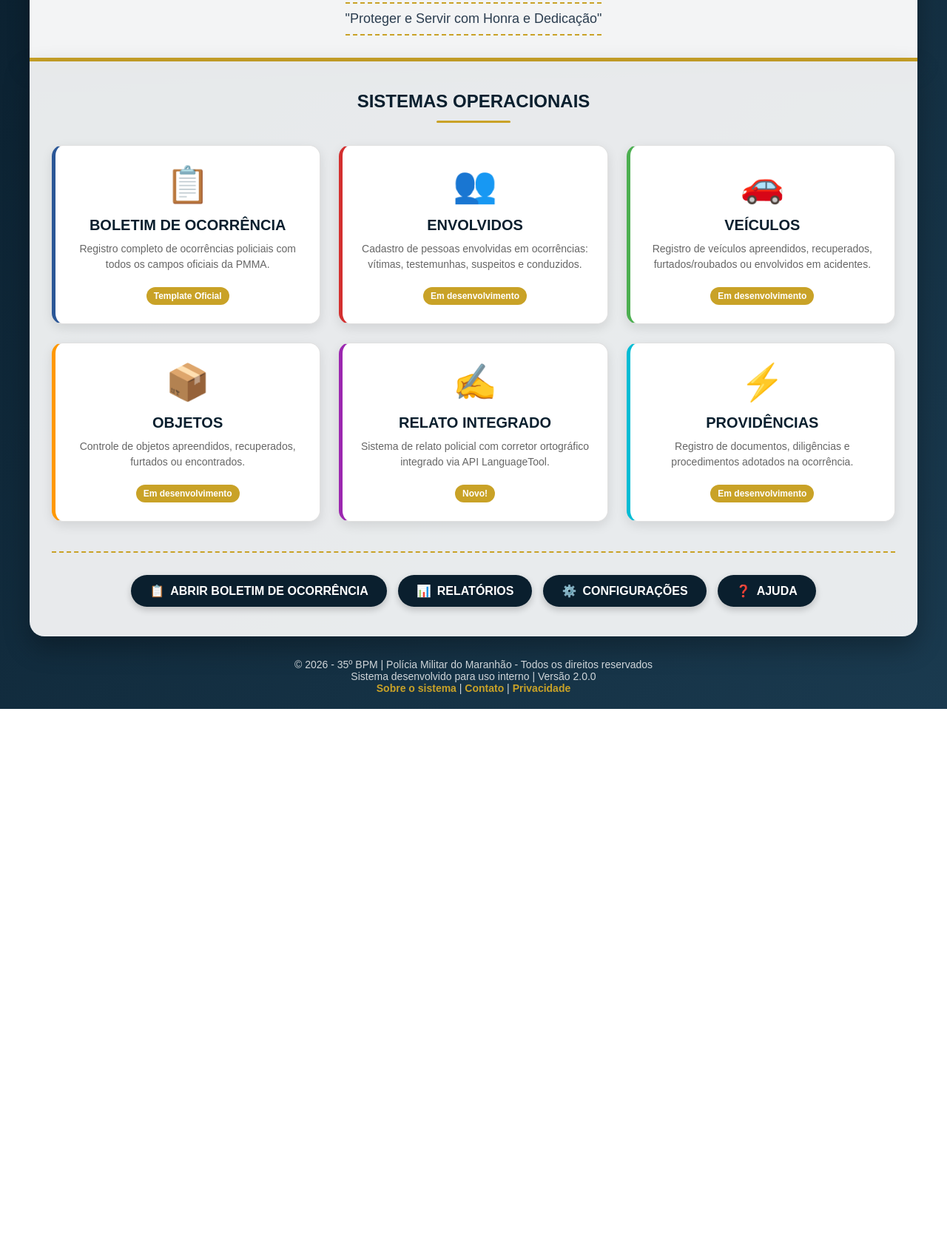
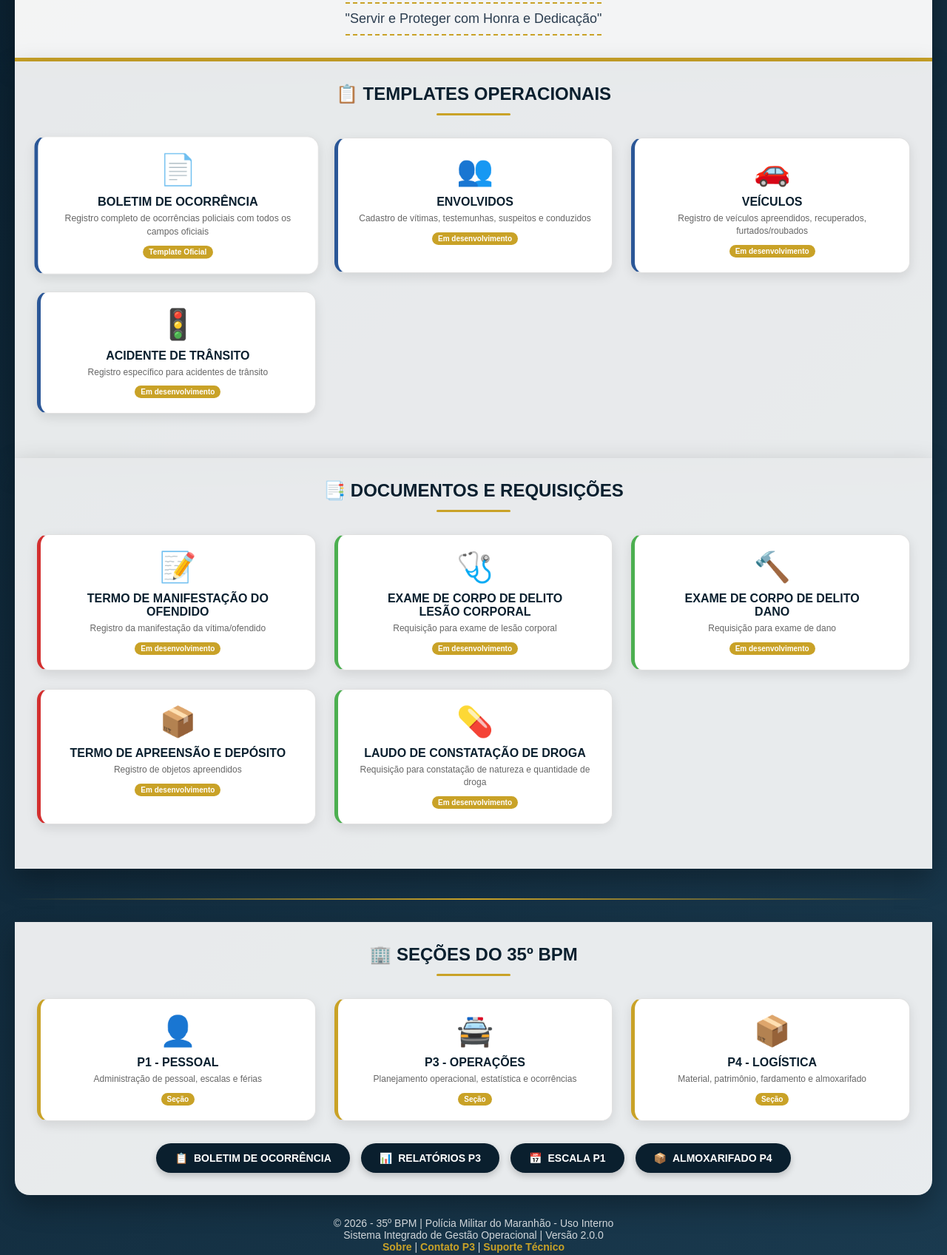
Before and after one commit to jhonataadones/pmma_templates, a plain HTML site: page index.html in a window 1280 px wide. Shown: the part 245-1941 px from the top of the page at 74% size. Before the commit the page ends 1203 px from the top, so only its background shows below. Drawn offline with Linux system fonts and the light colour scheme.

Commit message:
Add files via upload

```diff
--- a/index.html
+++ b/index.html
@@ -3,7 +3,7 @@
 <head>
     <meta charset="UTF-8">
     <meta name="viewport" content="width=device-width, initial-scale=1.0, maximum-scale=1.5, user-scalable=yes">
-    <title>PMMA - 35º BPM | Sistemas Operacionais</title>
+    <title>35º BPM - Sistema Interno</title>
     <style>
         * {
             margin: 0;
@@ -22,7 +22,7 @@
         }
 
         .container {
-            max-width: 1200px;
+            max-width: 1400px;
             width: 100%;
         }
 
@@ -68,10 +68,6 @@
             object-fit: cover;
         }
 
-        .brasao span {
-            max-width: 80px;
-        }
-
         .titulo-principal {
             color: #0a1f2e;
             font-size: 28px;
@@ -101,24 +97,25 @@
             display: inline-block;
         }
 
-        /* Cards de serviços */
-        .servicos {
+        /* Seções */
+        .secao {
             background: rgba(255, 255, 255, 0.9);
-            border-radius: 0 0 20px 20px;
-            padding: 40px 30px;
+            padding: 30px 30px;
             box-shadow: 0 15px 35px rgba(0, 0, 0, 0.3);
         }
 
-        .servicos h2 {
+        .secao-titulo {
             color: #0a1f2e;
             font-size: 24px;
             text-align: center;
             margin-bottom: 30px;
             position: relative;
             padding-bottom: 15px;
+            font-weight: 700;
+            text-transform: uppercase;
         }
 
-        .servicos h2:after {
+        .secao-titulo:after {
             content: '';
             position: absolute;
             bottom: 0;
@@ -130,17 +127,18 @@
             border-radius: 3px;
         }
 
+        /* Cards */
         .card-grid {
             display: grid;
             grid-template-columns: repeat(auto-fit, minmax(280px, 1fr));
             gap: 25px;
-            margin-bottom: 40px;
+            margin-bottom: 30px;
         }
 
         .card {
             background: white;
             border-radius: 15px;
-            padding: 25px 20px;
+            padding: 20px 20px;
             text-align: center;
             box-shadow: 0 5px 15px rgba(0, 0, 0, 0.1);
             transition: all 0.3s ease;
@@ -154,10 +152,6 @@
             transform: translateY(-10px);
             box-shadow: 0 15px 30px rgba(201, 162, 39, 0.3);
             border-color: #c9a227;
-        }
-
-        .card:active {
-            transform: translateY(-5px);
         }
 
         .card::before {
@@ -177,43 +171,48 @@
         }
 
         .card-icone {
-            font-size: 48px;
-            margin-bottom: 15px;
+            font-size: 40px;
+            margin-bottom: 10px;
             color: #0a1f2e;
         }
 
         .card-titulo {
-            font-size: 20px;
+            font-size: 16px;
             font-weight: 700;
             color: #0a1f2e;
-            margin-bottom: 10px;
+            margin-bottom: 5px;
             text-transform: uppercase;
         }
 
         .card-descricao {
-            font-size: 14px;
+            font-size: 12px;
             color: #666;
-            line-height: 1.5;
-            margin-bottom: 20px;
+            line-height: 1.4;
         }
 
         .card-badge {
             background: #c9a227;
             color: white;
-            padding: 5px 10px;
+            padding: 3px 8px;
             border-radius: 20px;
-            font-size: 12px;
+            font-size: 10px;
             font-weight: bold;
             display: inline-block;
+            margin-top: 10px;
         }
 
-        /* Cards específicos com cores diferentes */
-        .card-bo { border-left: 5px solid #2b5797; }
-        .card-envolvido { border-left: 5px solid #d32f2f; }
-        .card-veiculo { border-left: 5px solid #4caf50; }
-        .card-objeto { border-left: 5px solid #ff9800; }
-        .card-relato { border-left: 5px solid #9c27b0; }
-        .card-providencias { border-left: 5px solid #00bcd4; }
+        /* Cores específicas por categoria */
+        .card-template { border-left: 5px solid #2b5797; }
+        .card-documento { border-left: 5px solid #d32f2f; }
+        .card-exame { border-left: 5px solid #4caf50; }
+        .card-secao { border-left: 5px solid #c9a227; }
+
+        /* Linha divisória */
+        .divisoria {
+            height: 2px;
+            background: linear-gradient(to right, transparent, #c9a227, transparent);
+            margin: 40px 0 30px 0;
+        }
 
         /* Botões de acesso rápido */
         .acesso-rapido {
@@ -222,8 +221,6 @@
             justify-content: center;
             gap: 15px;
             margin-top: 30px;
-            padding-top: 30px;
-            border-top: 2px dashed #c9a227;
         }
 
         .btn-acesso {
@@ -232,7 +229,7 @@
             border: none;
             padding: 12px 25px;
             border-radius: 50px;
-            font-size: 16px;
+            font-size: 14px;
             font-weight: 600;
             cursor: pointer;
             transition: all 0.3s;
@@ -245,10 +242,6 @@
         .btn-acesso:hover {
             background: #c9a227;
             transform: scale(1.05);
-        }
-
-        .btn-acesso i {
-            font-size: 20px;
         }
 
         /* Rodapé */
@@ -269,7 +262,7 @@
             text-decoration: underline;
         }
 
-        /* Modal de aviso (opcional) */
+        /* Modal */
         .modal {
             display: none;
             position: fixed;
@@ -323,13 +316,8 @@
             color: white;
         }
 
-        .modal-btn.cancel {
-            background: #f44336;
-            color: white;
-        }
-
-        .modal-btn:hover {
-            transform: scale(1.05);
+        .modal-btn.confirm:hover {
+            background: #45a049;
         }
 
         /* Responsivo */
@@ -356,7 +344,7 @@
         /* Animações */
         @keyframes pulse {
             0% { transform: scale(1); }
-            50% { transform: scale(1.05); }
+            50% { transform: scale(1.02); }
             100% { transform: scale(1); }
         }
 
@@ -367,16 +355,14 @@
 </head>
 <body>
     <div class="container">
-        <!-- Header Principal -->
+        <!-- Header -->
         <div class="header">
             <div class="brasao-container">
                 <div class="brasao">
-                    <!-- Logo da PMMA (brasao.png) -->
                     <img src="brasao.png" alt="Brasão PMMA" onerror="this.style.display='none'; this.nextElementSibling.style.display='flex';">
                     <span style="display: none;">PMMA</span>
                 </div>
                 <div class="brasao">
-                    <!-- Logo do 35º BPM (brasao35bpm.png) -->
                     <img src="brasao35bpm.png" alt="Brasão 35º BPM" onerror="this.style.display='none'; this.nextElementSibling.style.display='flex';">
                     <span style="display: none;">35º BPM</span>
                 </div>
@@ -384,109 +370,192 @@
             <h1 class="titulo-principal">PMMA – PATRIMÔNIO DOS MARANHENSES</h1>
             <h2 class="subtitulo">35º BPM – O GUARDIÃO DO MÉDIO SERTÃO</h2>
             <div class="lema">
-                "Proteger e Servir com Honra e Dedicação"
+                "Servir e Proteger com Honra e Dedicação"
             </div>
         </div>
 
-        <!-- Área de Serviços -->
-        <div class="servicos">
-            <h2>SISTEMAS OPERACIONAIS</h2>
+        <!-- Área 1: TEMPLATES OPERACIONAIS -->
+        <div class="secao" style="border-radius: 0;">
+            <h2 class="secao-titulo">📋 TEMPLATES OPERACIONAIS</h2>
 
             <div class="card-grid">
-                <!-- Card Boletim de Ocorrência -->
-                <div class="card card-bo" onclick="abrirTemplate('bo')">
-                    <div class="card-icone">📋</div>
-                    <h3 class="card-titulo">BOLETIM DE OCORRÊNCIA</h3>
-                    <p class="card-descricao">Registro completo de ocorrências policiais com todos os campos oficiais da PMMA.</p>
+                <!-- Boletim de Ocorrência -->
+                <div class="card card-template" onclick="abrirTemplate('bo')">
+                    <div class="card-icone">📄</div>
+                    <div class="card-titulo">BOLETIM DE OCORRÊNCIA</div>
+                    <div class="card-descricao">Registro completo de ocorrências policiais com todos os campos oficiais</div>
                     <span class="card-badge">Template Oficial</span>
                 </div>
 
-                <!-- Card Envolvidos -->
-                <div class="card card-envolvido" onclick="abrirTemplate('envolvidos')">
+                <!-- Envolvidos -->
+                <div class="card card-template" onclick="abrirTemplate('envolvidos')">
                     <div class="card-icone">👥</div>
-                    <h3 class="card-titulo">ENVOLVIDOS</h3>
-                    <p class="card-descricao">Cadastro de pessoas envolvidas em ocorrências: vítimas, testemunhas, suspeitos e conduzidos.</p>
+                    <div class="card-titulo">ENVOLVIDOS</div>
+                    <div class="card-descricao">Cadastro de vítimas, testemunhas, suspeitos e conduzidos</div>
                     <span class="card-badge">Em desenvolvimento</span>
                 </div>
 
-                <!-- Card Veículos -->
-                <div class="card card-veiculo" onclick="abrirTemplate('veiculos')">
+                <!-- Veículos -->
+                <div class="card card-template" onclick="abrirTemplate('veiculos')">
                     <div class="card-icone">🚗</div>
-                    <h3 class="card-titulo">VEÍCULOS</h3>
-                    <p class="card-descricao">Registro de veículos apreendidos, recuperados, furtados/roubados ou envolvidos em acidentes.</p>
+                    <div class="card-titulo">VEÍCULOS</div>
+                    <div class="card-descricao">Registro de veículos apreendidos, recuperados, furtados/roubados</div>
                     <span class="card-badge">Em desenvolvimento</span>
                 </div>
 
-                <!-- Card Objetos -->
-                <div class="card card-objeto" onclick="abrirTemplate('objetos')">
-                    <div class="card-icone">📦</div>
-                    <h3 class="card-titulo">OBJETOS</h3>
-                    <p class="card-descricao">Controle de objetos apreendidos, recuperados, furtados ou encontrados.</p>
+                <!-- Acidente de Trânsito -->
+                <div class="card card-template" onclick="abrirTemplate('acidente')">
+                    <div class="card-icone">🚦</div>
+                    <div class="card-titulo">ACIDENTE DE TRÂNSITO</div>
+                    <div class="card-descricao">Registro específico para acidentes de trânsito</div>
+                    <span class="card-badge">Em desenvolvimento</span>
+                </div>
+            </div>
+        </div>
+
+        <!-- Área 2: DOCUMENTOS E REQUISIÇÕES -->
+        <div class="secao">
+            <h2 class="secao-titulo">📑 DOCUMENTOS E REQUISIÇÕES</h2>
+
+            <div class="card-grid">
+                <!-- Termo de Manifestação do Ofendido -->
+                <div class="card card-documento" onclick="abrirTemplate('termo-manifestacao')">
+                    <div class="card-icone">📝</div>
+                    <div class="card-titulo">TERMO DE MANIFESTAÇÃO DO OFENDIDO</div>
+                    <div class="card-descricao">Registro da manifestação da vítima/ofendido</div>
                     <span class="card-badge">Em desenvolvimento</span>
                 </div>
 
-                <!-- Card Relato Integrado -->
-                <div class="card card-relato" onclick="abrirTemplate('relato')">
-                    <div class="card-icone">✍️</div>
-                    <h3 class="card-titulo">RELATO INTEGRADO</h3>
-                    <p class="card-descricao">Sistema de relato policial com corretor ortográfico integrado via API LanguageTool.</p>
-                    <span class="card-badge">Novo!</span>
+                <!-- Exame de Corpo de Delito - Lesão Corporal -->
+                <div class="card card-exame" onclick="abrirTemplate('exame-lesao')">
+                    <div class="card-icone">🩺</div>
+                    <div class="card-titulo">EXAME DE CORPO DE DELITO<br>LESÃO CORPORAL</div>
+                    <div class="card-descricao">Requisição para exame de lesão corporal</div>
+                    <span class="card-badge">Em desenvolvimento</span>
                 </div>
 
-                <!-- Card Providências -->
-                <div class="card card-providencias" onclick="abrirTemplate('providencias')">
-                    <div class="card-icone">⚡</div>
-                    <h3 class="card-titulo">PROVIDÊNCIAS</h3>
-                    <p class="card-descricao">Registro de documentos, diligências e procedimentos adotados na ocorrência.</p>
+                <!-- Exame de Corpo de Delito - Dano -->
+                <div class="card card-exame" onclick="abrirTemplate('exame-dano')">
+                    <div class="card-icone">🔨</div>
+                    <div class="card-titulo">EXAME DE CORPO DE DELITO<br>DANO</div>
+                    <div class="card-descricao">Requisição para exame de dano</div>
+                    <span class="card-badge">Em desenvolvimento</span>
+                </div>
+
+                <!-- Termo de Apreensão e Depósito -->
+                <div class="card card-documento" onclick="abrirTemplate('apreensão')">
+                    <div class="card-icone">📦</div>
+                    <div class="card-titulo">TERMO DE APREENSÃO E DEPÓSITO</div>
+                    <div class="card-descricao">Registro de objetos apreendidos</div>
+                    <span class="card-badge">Em desenvolvimento</span>
+                </div>
+
+                <!-- Requisição de Laudo de Constatação de Droga -->
+                <div class="card card-exame" onclick="abrirTemplate('laudo-droga')">
+                    <div class="card-icone">💊</div>
+                    <div class="card-titulo">LAUDO DE CONSTATAÇÃO DE DROGA</div>
+                    <div class="card-descricao">Requisição para constatação de natureza e quantidade de droga</div>
                     <span class="card-badge">Em desenvolvimento</span>
                 </div>
             </div>
+        </div>
 
-            <!-- Acesso Rápido -->
+        <!-- Divisória -->
+        <div class="divisoria"></div>
+
+        <!-- Área 3: SEÇÕES DO BPM -->
+        <div class="secao" style="border-radius: 0 0 20px 20px;">
+            <h2 class="secao-titulo">🏢 SEÇÕES DO 35º BPM</h2>
+
+            <div class="card-grid">
+                <!-- P1 - Pessoal -->
+                <div class="card card-secao" onclick="abrirSecao('p1')">
+                    <div class="card-icone">👤</div>
+                    <div class="card-titulo">P1 - PESSOAL</div>
+                    <div class="card-descricao">Administração de pessoal, escalas e férias</div>
+                    <span class="card-badge">Seção</span>
+                </div>
+
+                <!-- P3 - Operações -->
+                <div class="card card-secao" onclick="abrirSecao('p3')">
+                    <div class="card-icone">🚔</div>
+                    <div class="card-titulo">P3 - OPERAÇÕES</div>
+                    <div class="card-descricao">Planejamento operacional, estatística e ocorrências</div>
+                    <span class="card-badge">Seção</span>
+                </div>
+
+                <!-- P4 - Logística -->
+                <div class="card card-secao" onclick="abrirSecao('p4')">
+                    <div class="card-icone">📦</div>
+                    <div class="card-titulo">P4 - LOGÍSTICA</div>
+                    <div class="card-descricao">Material, patrimônio, fardamento e almoxarifado</div>
+                    <span class="card-badge">Seção</span>
+                </div>
+            </div>
+
+            <!-- Acesso Rápido Interno -->
             <div class="acesso-rapido">
                 <button class="btn-acesso" onclick="abrirTemplate('bo')">
-                    <span>📋</span> ABRIR BOLETIM DE OCORRÊNCIA
+                    <span>📋</span> BOLETIM DE OCORRÊNCIA
                 </button>
                 <button class="btn-acesso" onclick="mostrarAviso()">
-                    <span>📊</span> RELATÓRIOS
+                    <span>📊</span> RELATÓRIOS P3
                 </button>
                 <button class="btn-acesso" onclick="mostrarAviso()">
-                    <span>⚙️</span> CONFIGURAÇÕES
+                    <span>📅</span> ESCALA P1
                 </button>
                 <button class="btn-acesso" onclick="mostrarAviso()">
-                    <span>❓</span> AJUDA
+                    <span>📦</span> ALMOXARIFADO P4
                 </button>
             </div>
         </div>
 
         <!-- Rodapé -->
         <div class="footer">
-            <p>© 2026 - 35º BPM | Polícia Militar do Maranhão - Todos os direitos reservados</p>
-            <p>Sistema desenvolvido para uso interno | Versão 2.0.0</p>
-            <p><a href="#" onclick="mostrarInfo()">Sobre o sistema</a> | <a href="#" onclick="mostrarAviso()">Contato</a> | <a href="#" onclick="mostrarAviso()">Privacidade</a></p>
+            <p>© 2026 - 35º BPM | Polícia Militar do Maranhão - Uso Interno</p>
+            <p>Sistema Integrado de Gestão Operacional | Versão 2.0.0</p>
+            <p>
+                <a href="#" onclick="mostrarInfo()">Sobre</a> |
+                <a href="#" onclick="mostrarContato()">Contato P3</a> |
+                <a href="#" onclick="mostrarAviso()">Suporte Técnico</a>
+            </p>
         </div>
     </div>
 
-    <!-- Modal de aviso (para funcionalidades em desenvolvimento) -->
+    <!-- Modal de aviso -->
     <div id="modal-aviso" class="modal">
         <div class="modal-content">
             <h3>🔧 EM DESENVOLVIMENTO</h3>
-            <p>Esta funcionalidade está sendo implementada e estará disponível em breve. Por favor, utilize o Boletim de Ocorrência disponível.</p>
+            <p>Esta funcionalidade está sendo implementada e estará disponível em breve para os policiais do 35º BPM.</p>
+            <p>Para utilizar o Boletim de Ocorrência, clique no card correspondente.</p>
             <div class="modal-buttons">
                 <button class="modal-btn confirm" onclick="fecharModal()">OK</button>
             </div>
         </div>
     </div>
 
-    <!-- Modal de informações do sistema -->
+    <!-- Modal de informações -->
     <div id="modal-info" class="modal">
         <div class="modal-content">
-            <h3>ℹ️ SOBRE O SISTEMA</h3>
-            <p><strong>Sistema de Registro de Ocorrências PMMA</strong></p>
+            <h3>ℹ️ SISTEMA INTERNO 35º BPM</h3>
+            <p><strong>Sistema de Gestão Operacional</strong></p>
             <p>Versão: 2.0.0</p>
-            <p>Desenvolvido para o 35º BPM - O Guardião do Médio Sertão</p>
-            <p>Funcionalidades: Template de BO, corretor ortográfico, exportação PDF/Word</p>
-            <p>Em parceria com o Patrimônio dos Maranhenses</p>
+            <p>Desenvolvido para uso exclusivo dos policiais militares lotados no 35º BPM - O Guardião do Médio Sertão</p>
+            <p>Em caso de problemas, contatar a P3 ou o Suporte Técnico</p>
+            <div class="modal-buttons">
+                <button class="modal-btn confirm" onclick="fecharModal()">FECHAR</button>
+            </div>
+        </div>
+    </div>
+
+    <!-- Modal de contato -->
+    <div id="modal-contato" class="modal">
+        <div class="modal-content">
+            <h3>📞 CONTATOS INTERNOS</h3>
+            <p><strong>P3 - Operações:</strong> Ramal 123</p>
+            <p><strong>P1 - Pessoal:</strong> Ramal 124</p>
+            <p><strong>P4 - Logística:</strong> Ramal 125</p>
+            <p><strong>Suporte Técnico:</strong> suporte.35bpm@pm.ma.gov.br</p>
             <div class="modal-buttons">
                 <button class="modal-btn confirm" onclick="fecharModal()">FECHAR</button>
             </div>
@@ -494,24 +563,36 @@
     </div>
 
     <script>
-        // Funções de navegação
+        // Funções de navegação para templates
         function abrirTemplate(tipo) {
             if (tipo === 'bo') {
-                // Abre o template do Boletim de Ocorrência
-                window.location.href = 'boletim.html'; // Nome do seu arquivo do BO
+                window.location.href = 'boletim.html';
             } else {
-                // Para os demais, mostra aviso
                 mostrarAviso();
             }
         }
 
-        // Funções para os modais
+        // Funções para seções
+        function abrirSecao(secao) {
+            let mensagem = '';
+            if (secao === 'p1') mensagem = 'Seção P1 - Pessoal';
+            else if (secao === 'p3') mensagem = 'Seção P3 - Operações';
+            else if (secao === 'p4') mensagem = 'Seção P4 - Logística';
+
+            alert(`🚧 ${mensagem} - Sistema em desenvolvimento`);
+        }
+
+        // Funções para modais
         function mostrarAviso() {
             document.getElementById('modal-aviso').style.display = 'flex';
         }
 
         function mostrarInfo() {
             document.getElementById('modal-info').style.display = 'flex';
+        }
+
+        function mostrarContato() {
+            document.getElementById('modal-contato').style.display = 'flex';
         }
 
         function fecharModal() {
@@ -527,22 +608,19 @@
             }
         }
 
-        // Adicionar eventos de teclado
+        // Tecla ESC fecha modal
         document.addEventListener('keydown', function(e) {
             if (e.key === 'Escape') {
                 fecharModal();
             }
         });
 
-        // Efeito de destaque no card do BO
+        // Destaque no card do BO
         document.addEventListener('DOMContentLoaded', function() {
-            const cardBO = document.querySelector('.card-bo');
-            cardBO.classList.add('card-destaque');
-
-            // Remover o destaque após 5 segundos
-            setTimeout(() => {
-                cardBO.classList.remove('card-destaque');
-            }, 5000);
+            const cardBO = document.querySelector('.card-template');
+            if (cardBO) {
+                cardBO.classList.add('card-destaque');
+            }
         });
     </script>
 </body>
```
